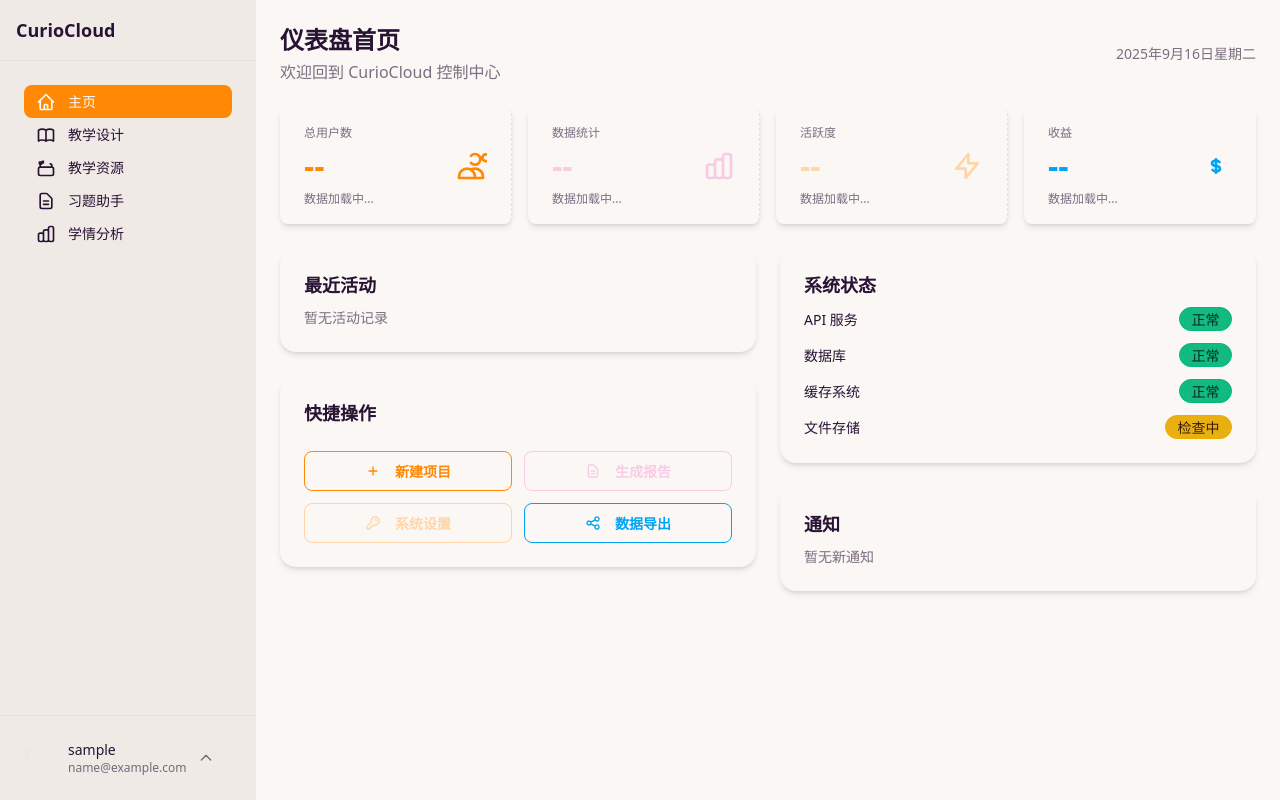
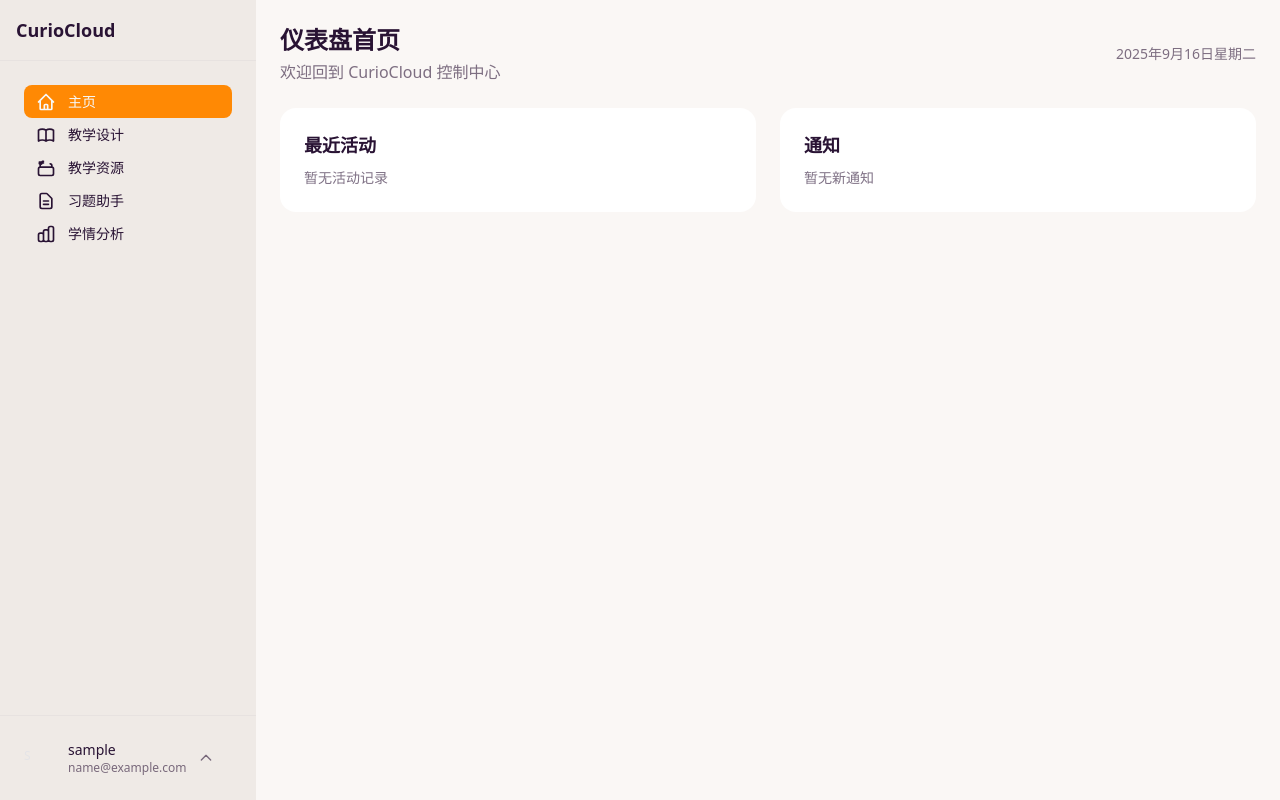
Before and after one commit to CurioCloud-Team/CurioCloudFrontend, a Vue app: page /dashboard/home in a window 1280 px wide. Built offline with nearby package versions, Linux system fonts and the light colour scheme; sample sign-in values are in the browser's storage; what vue3-lottie would draw is missing.

Commit message:
feat: 更新卡片样式为白色背景，优化用户界面

```diff
--- a/src/views/DashboardHome.vue
+++ b/src/views/DashboardHome.vue
@@ -12,58 +12,13 @@
     </div>
 
     <!-- Stats cards row -->
-    <div class="grid grid-cols-1 md:grid-cols-2 lg:grid-cols-4 gap-4">
-      <div class="stat bg-base-100 shadow-md rounded-lg">
-        <div class="stat-figure text-primary">
-          <svg class="w-8 h-8" fill="none" stroke="currentColor" viewBox="0 0 24 24">
-            <path stroke-linecap="round" stroke-linejoin="round" stroke-width="2" d="M12 4.354a4 4 0 110 5.292M15 21H3v-1a6 6 0 0112 0v1zm0 0h6v-1a6 6 0 00-9-5.197m13.5-9a2.5 2.5 0 11-5 0 2.5 2.5 0 015 0z"></path>
-          </svg>
-        </div>
-        <div class="stat-title">总用户数</div>
-        <div class="stat-value text-primary">--</div>
-        <div class="stat-desc">数据加载中...</div>
-      </div>
-
-      <div class="stat bg-base-100 shadow-md rounded-lg">
-        <div class="stat-figure text-secondary">
-          <svg class="w-8 h-8" fill="none" stroke="currentColor" viewBox="0 0 24 24">
-            <path stroke-linecap="round" stroke-linejoin="round" stroke-width="2" d="M9 19v-6a2 2 0 00-2-2H5a2 2 0 00-2 2v6a2 2 0 002 2h2a2 2 0 002-2zm0 0V9a2 2 0 012-2h2a2 2 0 012 2v10m-6 0a2 2 0 002 2h2a2 2 0 002-2m0 0V5a2 2 0 012-2h2a2 2 0 012 2v14a2 2 0 01-2 2h-2a2 2 0 01-2-2z"></path>
-          </svg>
-        </div>
-        <div class="stat-title">数据统计</div>
-        <div class="stat-value text-secondary">--</div>
-        <div class="stat-desc">数据加载中...</div>
-      </div>
-
-      <div class="stat bg-base-100 shadow-md rounded-lg">
-        <div class="stat-figure text-accent">
-          <svg class="w-8 h-8" fill="none" stroke="currentColor" viewBox="0 0 24 24">
-            <path stroke-linecap="round" stroke-linejoin="round" stroke-width="2" d="M13 10V3L4 14h7v7l9-11h-7z"></path>
-          </svg>
-        </div>
-        <div class="stat-title">活跃度</div>
-        <div class="stat-value text-accent">--</div>
-        <div class="stat-desc">数据加载中...</div>
-      </div>
-
-      <div class="stat bg-base-100 shadow-md rounded-lg">
-        <div class="stat-figure text-info">
-          <svg class="w-8 h-8" fill="none" stroke="currentColor" viewBox="0 0 24 24">
-            <path stroke-linecap="round" stroke-linejoin="round" stroke-width="2" d="M12 8c-1.657 0-3 .895-3 2s1.343 2 3 2 3 .895 3 2-1.343 2-3 2m0-8c1.11 0 2.08.402 2.599 1M12 8V7m0 1v8m0 0v1m0-1c-1.11 0-2.08-.402-2.599-1"></path>
-          </svg>
-        </div>
-        <div class="stat-title">收益</div>
-        <div class="stat-value text-info">--</div>
-        <div class="stat-desc">数据加载中...</div>
-      </div>
-    </div>
 
     <!-- Main content cards -->
     <div class="grid grid-cols-1 lg:grid-cols-2 gap-6">
       <!-- Left column -->
       <div class="space-y-6">
         <!-- Recent activity card -->
-        <div class="card bg-base-100 shadow-md">
+        <div class="card bg-white">
           <div class="card-body">
             <h2 class="card-title">最近活动</h2>
             <div class="text-base-content/60">
@@ -71,70 +26,14 @@
             </div>
           </div>
         </div>
-
-        <!-- Quick actions card -->
-        <div class="card bg-base-100 shadow-md">
-          <div class="card-body">
-            <h2 class="card-title">快捷操作</h2>
-            <div class="grid grid-cols-2 gap-3 mt-4">
-              <button class="btn btn-outline btn-primary">
-                <svg class="w-4 h-4 mr-2" fill="none" stroke="currentColor" viewBox="0 0 24 24">
-                  <path stroke-linecap="round" stroke-linejoin="round" stroke-width="2" d="M12 6v6m0 0v6m0-6h6m-6 0H6"></path>
-                </svg>
-                新建项目
-              </button>
-              <button class="btn btn-outline btn-secondary">
-                <svg class="w-4 h-4 mr-2" fill="none" stroke="currentColor" viewBox="0 0 24 24">
-                  <path stroke-linecap="round" stroke-linejoin="round" stroke-width="2" d="M9 12h6m-6 4h6m2 5H7a2 2 0 01-2-2V5a2 2 0 012-2h5.586a1 1 0 01.707.293l5.414 5.414a1 1 0 01.293.707V19a2 2 0 01-2 2z"></path>
-                </svg>
-                生成报告
-              </button>
-              <button class="btn btn-outline btn-accent">
-                <svg class="w-4 h-4 mr-2" fill="none" stroke="currentColor" viewBox="0 0 24 24">
-                  <path stroke-linecap="round" stroke-linejoin="round" stroke-width="2" d="M15 7a2 2 0 012 2m4 0a6 6 0 01-7.743 5.743L11 17H9v2H7v2H4a1 1 0 01-1-1v-2.586a1 1 0 01.293-.707l5.964-5.964A6 6 0 1121 9z"></path>
-                </svg>
-                系统设置
-              </button>
-              <button class="btn btn-outline btn-info">
-                <svg class="w-4 h-4 mr-2" fill="none" stroke="currentColor" viewBox="0 0 24 24">
-                  <path stroke-linecap="round" stroke-linejoin="round" stroke-width="2" d="M8.684 13.342C8.886 12.938 9 12.482 9 12c0-.482-.114-.938-.316-1.342m0 2.684a3 3 0 110-2.684m0 2.684l6.632 3.316m-6.632-6l6.632-3.316m0 0a3 3 0 105.367-2.684 3 3 0 00-5.367 2.684zm0 9.316a3 3 0 105.367 2.684 3 3 0 00-5.367-2.684z"></path>
-                </svg>
-                数据导出
-              </button>
-            </div>
-          </div>
-        </div>
       </div>
 
       <!-- Right column -->
       <div class="space-y-6">
-        <!-- System status card -->
-        <div class="card bg-base-100 shadow-md">
-          <div class="card-body">
-            <h2 class="card-title">系统状态</h2>
-            <div class="space-y-3">
-              <div class="flex items-center justify-between">
-                <span>API 服务</span>
-                <div class="badge badge-success">正常</div>
-              </div>
-              <div class="flex items-center justify-between">
-                <span>数据库</span>
-                <div class="badge badge-success">正常</div>
-              </div>
-              <div class="flex items-center justify-between">
-                <span>缓存系统</span>
-                <div class="badge badge-success">正常</div>
-              </div>
-              <div class="flex items-center justify-between">
-                <span>文件存储</span>
-                <div class="badge badge-warning">检查中</div>
-              </div>
-            </div>
-          </div>
-        </div>
+
 
         <!-- Notifications card -->
-        <div class="card bg-base-100 shadow-md">
+        <div class="card bg-white">
           <div class="card-body">
             <h2 class="card-title">通知</h2>
             <div class="text-base-content/60">
--- a/src/views/PPTViewer.vue
+++ b/src/views/PPTViewer.vue
@@ -30,7 +30,7 @@
     <div v-if="pptData" class="grid grid-cols-1 lg:grid-cols-4 gap-6">
       <!-- Slide List Sidebar -->
       <div class="lg:col-span-1">
-        <div class="card bg-base-100 shadow-md sticky top-4">
+        <div class="card bg-white sticky top-4">
           <div class="card-body p-4">
             <h4 class="font-semibold mb-3 flex items-center gap-2">
               <svg class="w-4 h-4" fill="none" stroke="currentColor" viewBox="0 0 24 24">
@@ -62,7 +62,7 @@
 
       <!-- Main Slide Display -->
       <div class="lg:col-span-3">
-        <div class="card bg-base-100 shadow-md">
+        <div class="card bg-white">
           <div class="card-body p-6">
             <!-- Slide Navigation -->
             <div class="flex items-center justify-between mb-6">
```
Also changed, not shown: src/views/PPTGenerationResult.vue (+8 -28 lines).
